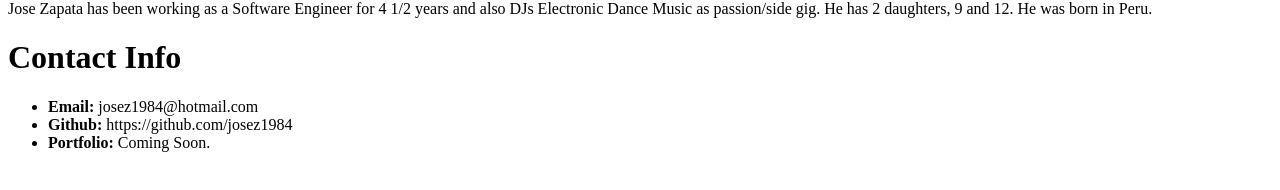
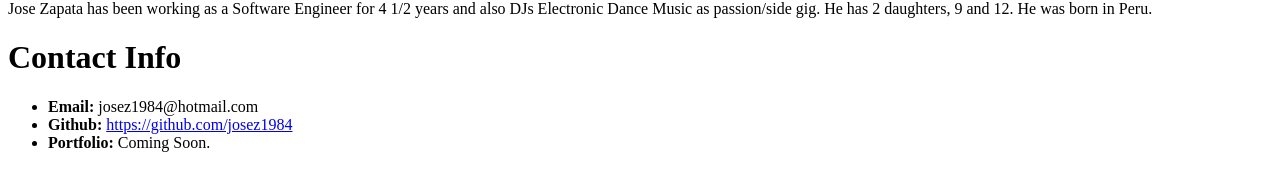
Before and after one commit to josez1984/Test_Repo, a plain HTML site: page first_html.html in a window 1280 px wide. Shown: the part 400-590 px from the top of the page. Drawn offline with Linux system fonts and the light colour scheme.

Commit message:
Update hyperlink

```diff
--- a/first_html.html
+++ b/first_html.html
@@ -13,7 +13,7 @@
         <h1>Contact Info</h1>
         <ul>
             <li><strong>Email: </strong>josez1984@hotmail.com</li>
-            <li><strong>Github: </strong>https://github.com/josez1984</li>
+            <li><strong>Github: </strong><a href="https://github.com/josez1984">https://github.com/josez1984</a></li>
             <li><strong>Portfolio: </strong>Coming Soon.</li>
         </ul>
     </body>
```
